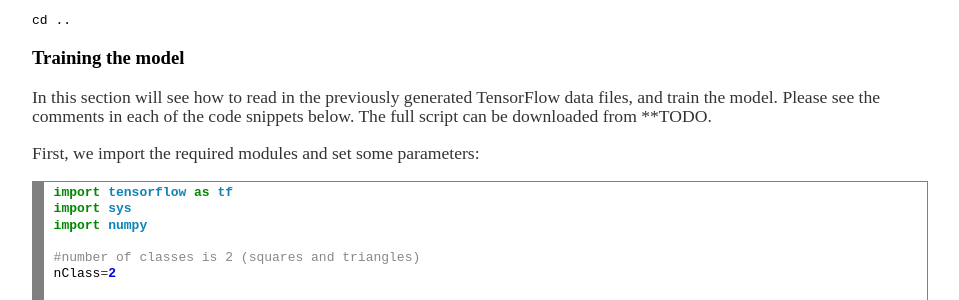
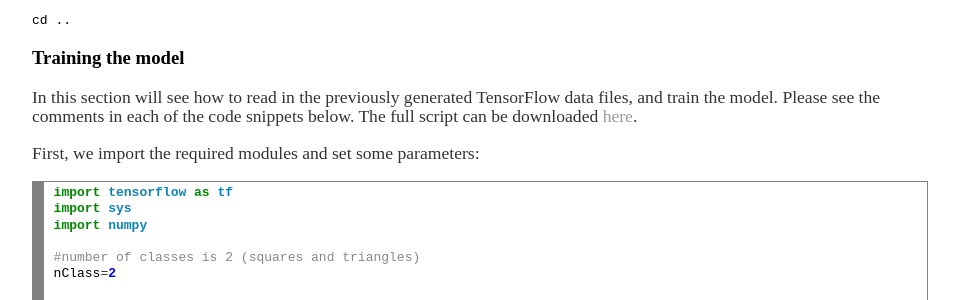
Before and after one commit to agray3/agray3.github.io, a Jekyll site: the page built from _posts/2016-11-29-Demystifying-Data-Input-to-TensorFlow-for-Deep-Learning.md, in a window 1280 px wide and 900 px high, scrolled down 3517 px. Shown: the part 173-473 px from the top of the window, without its empty margins (160-1119 px from the left). Built offline with Jekyll 4.4.1, drawn with Linux system fonts in a browser that asks for light colours.

Commit message:
tidying blog entry

```diff
--- a/_posts/2016-11-29-Demystifying-Data-Input-to-TensorFlow-for-Deep-Learning.md
+++ b/_posts/2016-11-29-Demystifying-Data-Input-to-TensorFlow-for-Deep-Learning.md
@@ -174,7 +174,7 @@ cd ..
 
 <h3>Training the model</h3>
 
-In this section will see how to read in the previously generated TensorFlow data files, and train the model. Please see the comments in each of the code snippets below. The full script can be downloaded from **TODO.
+In this section will see how to read in the previously generated TensorFlow data files, and train the model. Please see the comments in each of the code snippets below. The full script can be downloaded [here]({{ site.url }}/files/shapesorter.py).
 
 First, we import the required modules and set some parameters:
 
```
